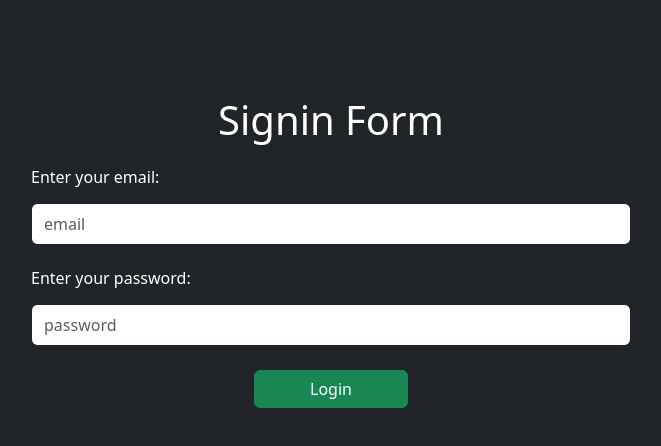
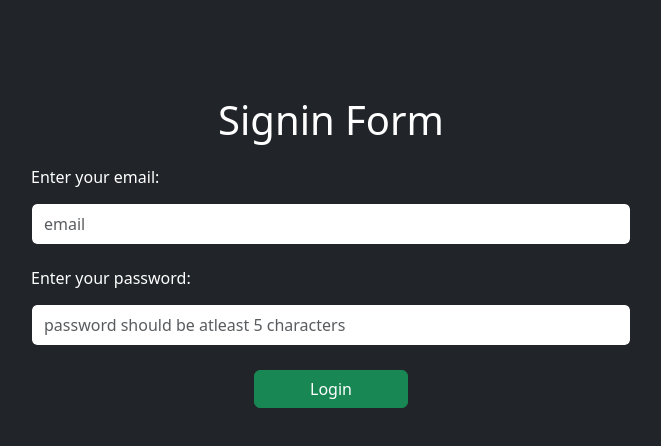
Before and after one commit to yuvakiran1808/podfrontend, a React (Create React App) app: page /signin in a window 1280 px wide. Shown: the top 446 px of the page, without its empty margins (309-970 px from the left). Built offline with nearby package versions, Linux system fonts and the light colour scheme.

Commit message:
Update Signin.js

```diff
--- a/src/user/Signin.js
+++ b/src/user/Signin.js
@@ -98,7 +98,7 @@ const Signin = () => {
           </label>
           <input
             type="password"
-            placeholder="password"
+            placeholder="password should be atleast 5 characters"
             className="form-control border border-dark py-2"
             id="pass"
             required
```
